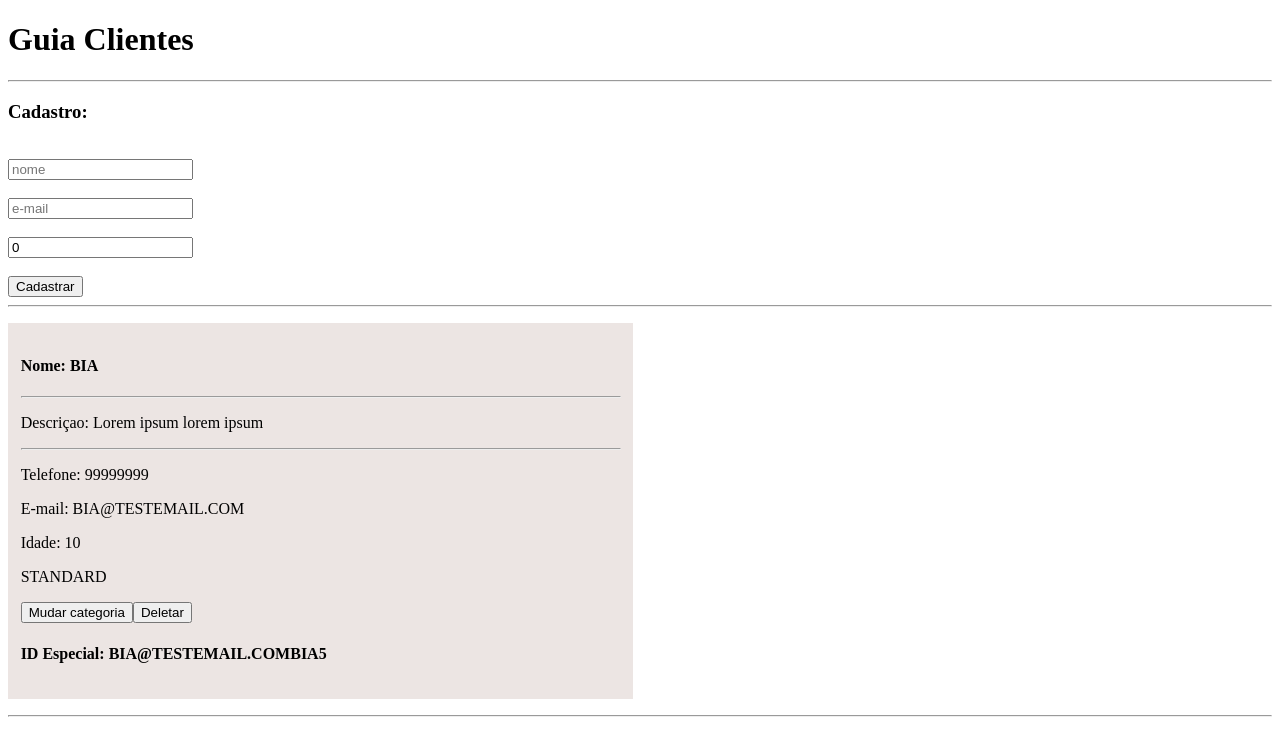
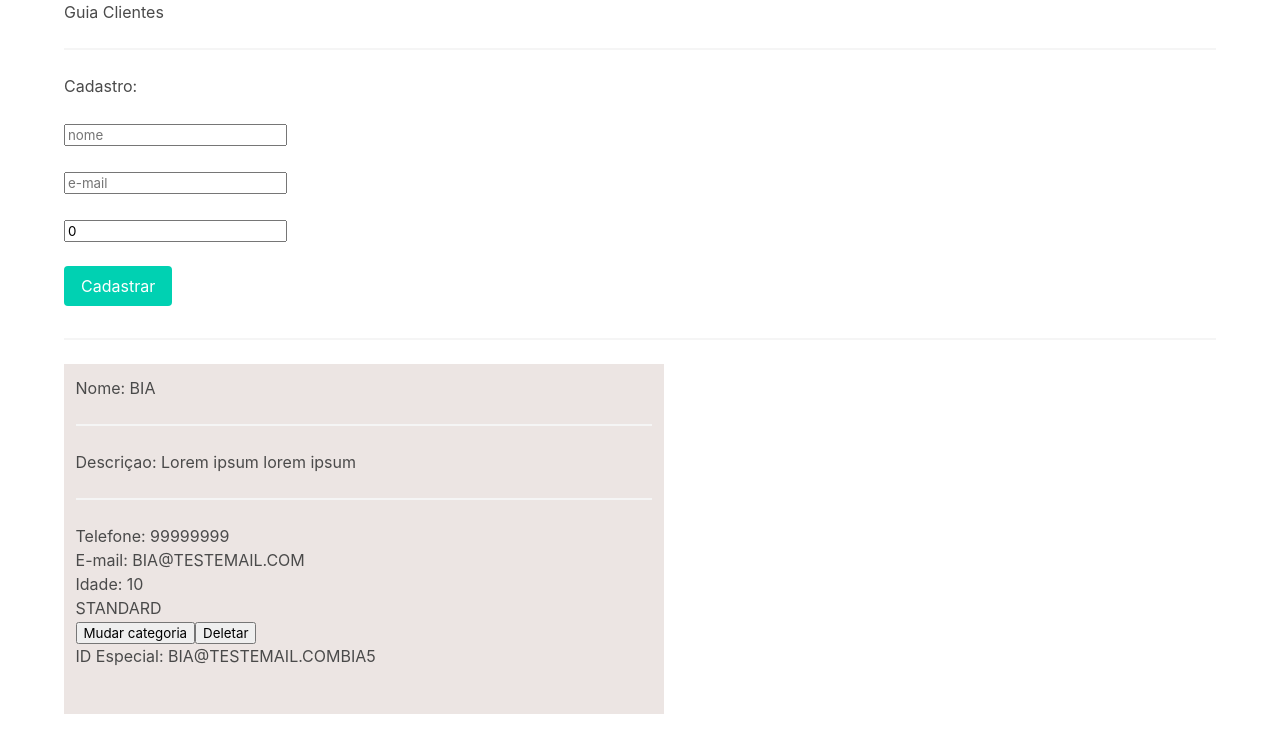
Before and after one commit to kleitonalbuquerque/intro-vue, a Vue app: page / in a window 1280 px wide. Shown: the top 731 px of the page. Built offline with nearby package versions, Linux system fonts and the light colour scheme.

Commit message:
Como usar frameworks css no Vue.js

```diff
--- a/package.json
+++ b/package.json
@@ -8,6 +8,7 @@
     "lint": "vue-cli-service lint"
   },
   "dependencies": {
+    "bulma": "^0.9.3",
     "core-js": "^3.6.5",
     "lodash": "^4.17.21",
     "vue": "^2.6.11"
--- a/src/App.vue
+++ b/src/App.vue
@@ -1,5 +1,5 @@
 <template>
-  <div id="app">
+  <div id="app" class="container">
     <h1>Guia Clientes</h1>
     <hr />
     <h3>Cadastro:</h3>
@@ -23,7 +23,11 @@
       placeholder="idade"
       v-model="idadeField"
     /><br /><br />
-    <button @click="cadastrarUsuario">Cadastrar</button>
+    <div class="buttons">
+      <button class="button is-primary" @click="cadastrarUsuario">
+        Cadastrar
+      </button>
+    </div>
     <hr />
     <div v-for="cliente in orderClientes" :key="cliente.id">
       <p>
```
Also changed, not shown: src/main.js (+6 -5 lines), 1 other file (tests, documents, lock files or other folders).
